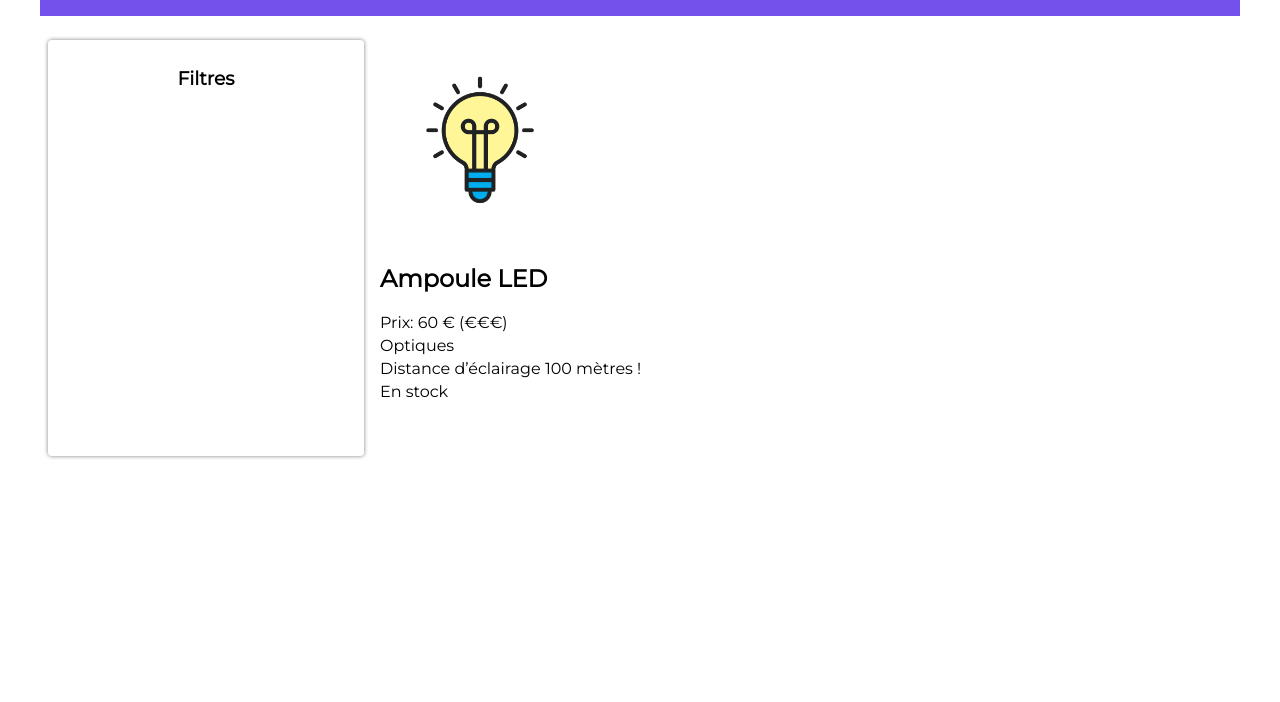
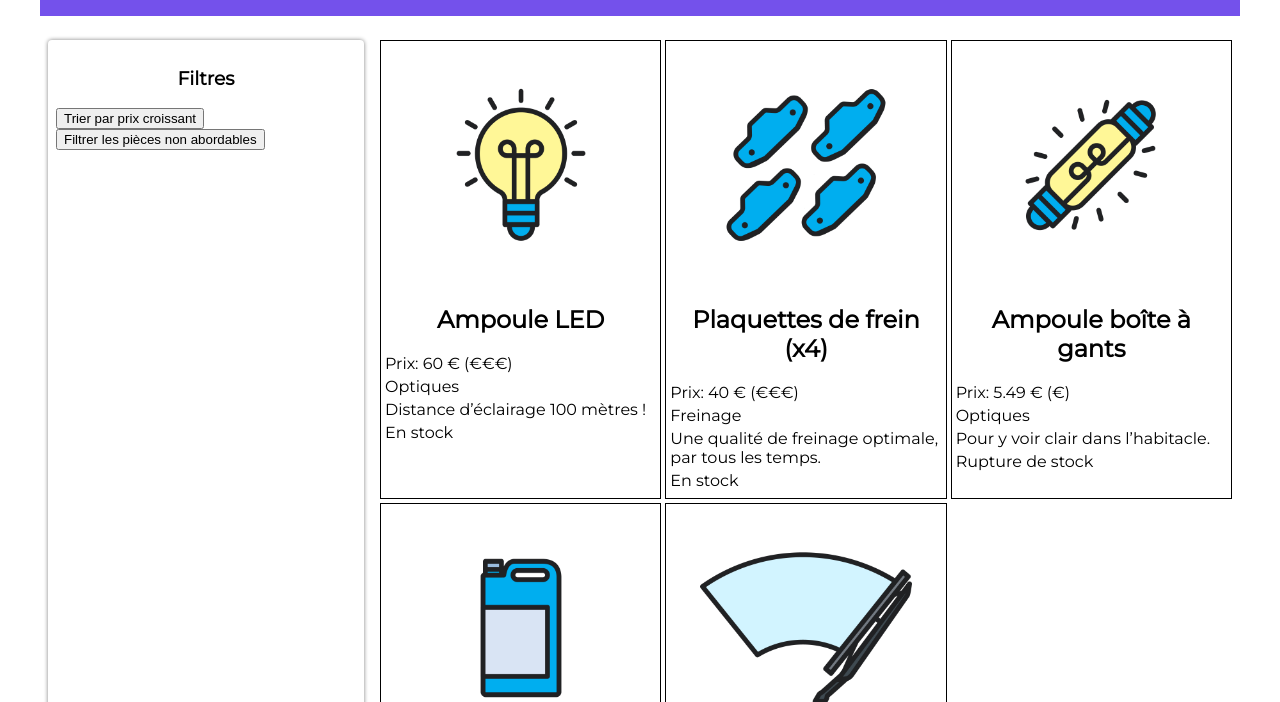
Before and after one commit to BelieveMb/Bonnes_pieces_website, a website: page index.html in a window 1280 px wide. Shown: the part 98-800 px from the top of the page. Drawn offline with Linux system fonts and the light colour scheme.

Commit message:
show all element with for

```diff
--- a/index.html
+++ b/index.html
@@ -15,6 +15,9 @@
 			<!-- Menu de recherche -->
 			<section class="filtres">
 				<h3>Filtres</h3>
+				<button class="btn-trier">Trier par prix croissant</button>
+				<br>
+				<button class="btn-filtrer">Filtrer les pièces non abordables</button>
 			</section>
 
 			<!-- Fiches produits -->
--- a/pieces-autos.json
+++ b/pieces-autos.json
@@ -13,7 +13,7 @@
         "nom": "Plaquettes de frein (x4)",
         "prix": 40,
         "categorie": "Freinage",
-        "image" : "images/ampoule-led.png",
+        "image" : "images/plaquettes-frein.png",
         "description" : "Une qualité de freinage optimale, par tous les temps.",
         "disponibilite" : true
     },
@@ -22,7 +22,7 @@
         "nom": "Ampoule boîte à gants",
         "prix": 5.49,
         "categorie": "Optiques",
-        "image" : "images/ampoule-led.png",
+        "image" : "images/ampoule-boite-a-gants.png",
         "description" : "Pour y voir clair dans l’habitacle.",
         "disponibilite" : false
     },
@@ -31,14 +31,14 @@
         "nom": "Liquide de frein",
         "prix": 9.60,
         "categorie": "Freinage",
-        "image" : "images/ampoule-led.png",
+        "image" : "images/liquide-frein.png",
         "disponibilite" : true
     },
     {
         "id": 5,
         "nom": "Balai d'essuie-glace",
         "prix": 29.10,
-        "image" : "images/ampoule-led.png",
+        "image" : "images/balai-essuie-glace.png",
         "description" : "Performances d’essuyage au top ! Longueur : 550 mm",
         "disponibilite" : true
     }
--- a/pieces.js
+++ b/pieces.js
@@ -1,11 +1,15 @@
 //récuperation de données depuis le fichier JSON
 const reponse =  await fetch('pieces-autos.json');
 const pieces =  await reponse.json();
+//la boucle for
+for (let i = 0; i < pieces.length; i++) {
     //création des balises sur le DOM
-const article = pieces[0];
+    const article = pieces[i];
+    const articleElement = document.createElement("article");
     const imageElement = document.createElement("img");
     //with document.createElement('img') we can create a balise img
-imageElement.src = article.image;
+    // imageElement.src = article.image;
+    imageElement.src = pieces[i].image;
     const nomElement = document.createElement("h2");
     nomElement.innerText = article.nom;
     const prixElement =  document.createElement("p");
@@ -19,12 +23,31 @@ descriptionElement.innerText = article.description ?? "Pas de description pour l
     //variable stock
     const stockElement = document.createElement("p");
     stockElement.innerText = article.disponibilite ? "En stock" : "Rupture de stock";
-
     //affiche des balises via le parent
     const sectionFiches = document.querySelector('.fiches');
-sectionFiches.appendChild(imageElement);
-sectionFiches.appendChild(nomElement);
-sectionFiches.appendChild(prixElement);
-sectionFiches.appendChild(categorieElement);
-sectionFiches.appendChild(descriptionElement);
-sectionFiches.appendChild(stockElement);
+    sectionFiches.appendChild(articleElement);
+    articleElement.appendChild(imageElement);
+    articleElement.appendChild(nomElement);
+    articleElement.appendChild(prixElement);
+    articleElement.appendChild(categorieElement);
+    articleElement.appendChild(descriptionElement);
+    articleElement.appendChild(stockElement);
+}
+
+
+
+ // // Récupération de l'élément du DOM qui accueillera les fiches
+    // const sectionFiches = document.querySelector(".fiches");
+    // // Création d’une balise dédiée à une pièce automobile
+    // const pieceElement = document.createElement("article");
+    // // On crée l’élément img.
+    // const imageElement = document.createElement("img");
+    // // On accède à l’indice i de la liste pieces pour configurer la source de l’image.
+    // imageElement.src = pieces[i].image;
+    // // Idem pour le nom, le prix et la catégorie...
+
+    // // On rattache la balise article à la section Fiches
+    // sectionFiches.appendChild(pieceElement);
+    // // On rattache l’image à pieceElement (la balise article)
+    // pieceElement.appendChild(imageElement);
+    // // Idem pour le nom, le prix et la catégorie...
--- a/styles.css
+++ b/styles.css
@@ -45,11 +45,25 @@ main {
 .fiches {
 	flex: 1;
 	margin: 8px;
+	display: grid;
+	grid-template-columns: repeat(3, 1fr);
+	/* flex-wrap: wrap; */
+	gap: 4px;
+}
+.fiches article{
+	border: 1px solid black;
+	padding: 4px;
 }
 .fiches img {
-	max-width: 200px;
+	display: block;
+	margin-left: auto;
+	margin-right: auto;
+	max-width: 15rem;
 }
-.fiches p {
+.fiches article p {
 	margin-top: 4px;
 	margin-bottom: 4px;
 }
+.fiches article h2 {
+	text-align: center;
+}
```
Lines whose indentation alone changed are shown as unchanged.
